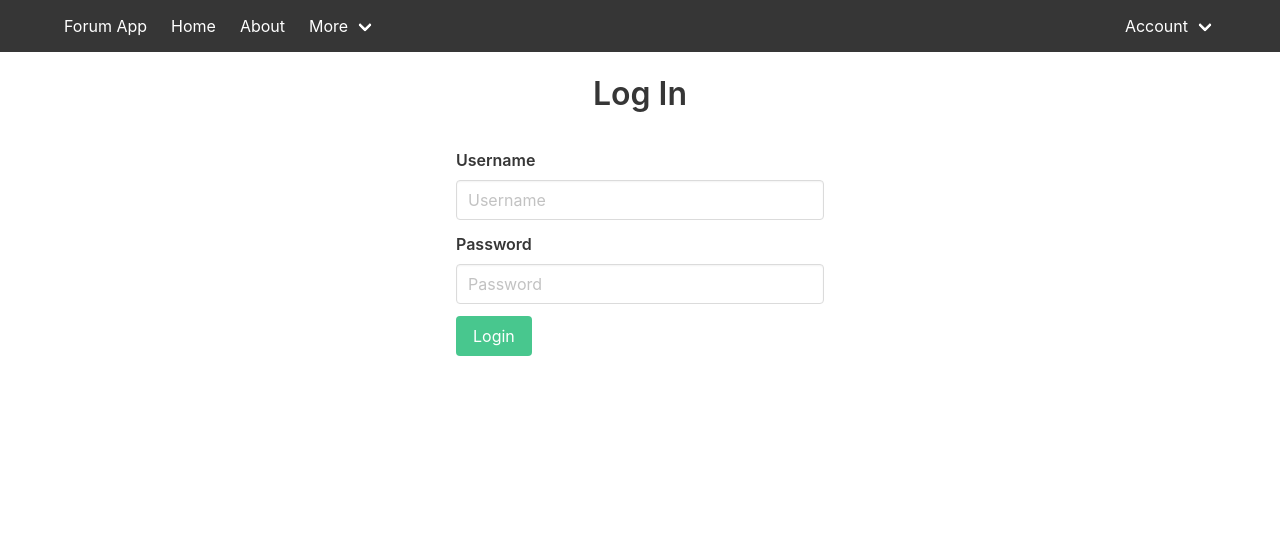
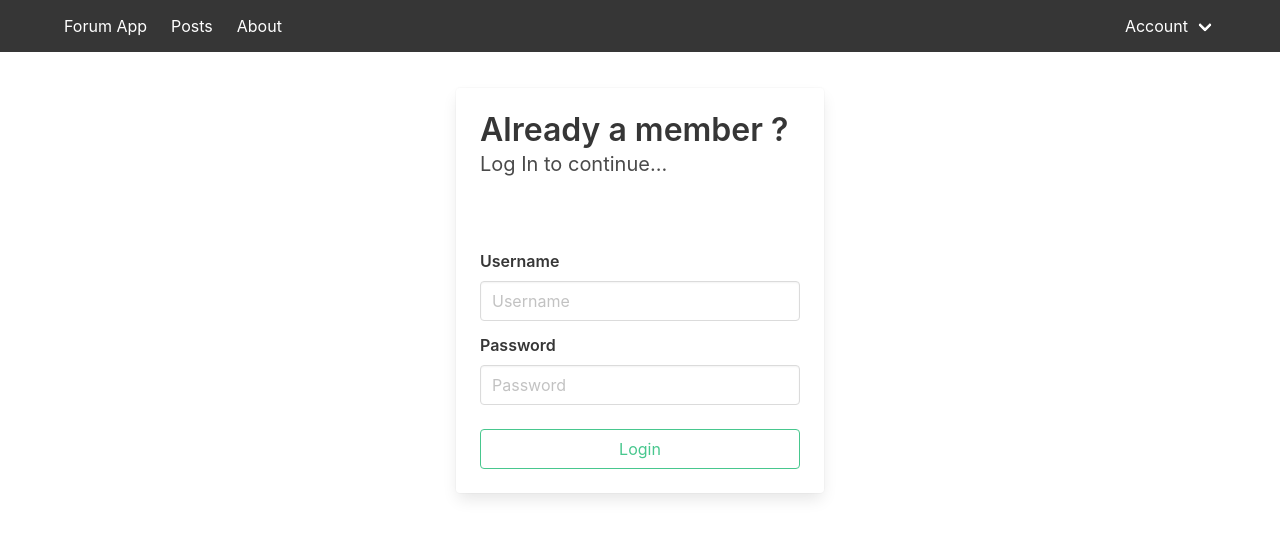
Before and after one commit to ermal-abiti/forum-app, a Vue app in the folder frontend/: page /login in a window 1280 px wide. Shown: the top 538 px of the page. Built offline with nearby package versions, Linux system fonts and the light colour scheme; no server answers.

Commit message:
Update Login.vue

```diff
--- a/frontend/src/components/auth/Login.vue
+++ b/frontend/src/components/auth/Login.vue
@@ -1,9 +1,15 @@
 <template>
     <div class="container mt-5">
-        <h1 class="title has-text-centered">Log In</h1>
         <div class="columns mt-5">
             <div class="column is-one-third"></div>
             <div class="column is-one-third">
+                <div class="card">
+                    <div class="card-content title">
+                        <p class="title">Already a member ?</p>
+                        <p class="subtitle">Log In to continue...</p>
+                    </div>
+                    <div class="card-content">
+
                         <form class="form-horizontal" @submit="loginMethod">
                             <fieldset>
 
@@ -29,15 +35,17 @@
                             </div>
 
                             <!-- Button -->
-                    <div class="field">
+                            <div class="field mt-5">
                             <label class="label" for="loginbtn"></label>
                             <div class="control">
-                        <button id="loginbtn" name="loginbtn" class="button is-success">Login</button>
+                                <button id="loginbtn" name="loginbtn" class="button is-fullwidth is-outlined is-success">Login</button>
                             </div>
                             </div>
 
                             </fieldset>
                         </form>
+                    </div>
+                </div>
             </div>
             <div class="column is-one-third"></div>
         </div>
--- a/frontend/src/components/parts/Navbar.vue
+++ b/frontend/src/components/parts/Navbar.vue
@@ -2,28 +2,16 @@
   <nav class="navbar is-dark">
     <div class="container">
       <div class="navbar-brand">
-        <a class="navbar-item" href="/#/">
+        <router-link class="navbar-item" to="/">
           Forum App
-        </a>
+        </router-link>
       </div>
 
     <div id="navbarExampleTransparentExample" class="navbar-menu">
     <div class="navbar-start">
-      <router-link class="navbar-item" to="/">Home</router-link>
+      <!-- <router-link class="navbar-item" to="/">Home</router-link> -->
+      <router-link class="navbar-item" to="/posts">Posts</router-link>
       <router-link class="navbar-item" to="/about">About</router-link>
-
-      <div class="navbar-item has-dropdown is-hoverable">
-        <a class="navbar-link">More</a>
-        <div class="navbar-dropdown is-boxed">
-          <router-link class="navbar-item" to="/userprofile">Profile</router-link>
-          <router-link class="navbar-item" to="/posts">Posts</router-link>
-          <hr class="navbar-divider">
-          <a class="navbar-item">
-            Login/Logout coming soon
-          </a>
-
-        </div>
-      </div>
     </div>
 
 
```
Lines whose indentation alone changed are shown as unchanged.
